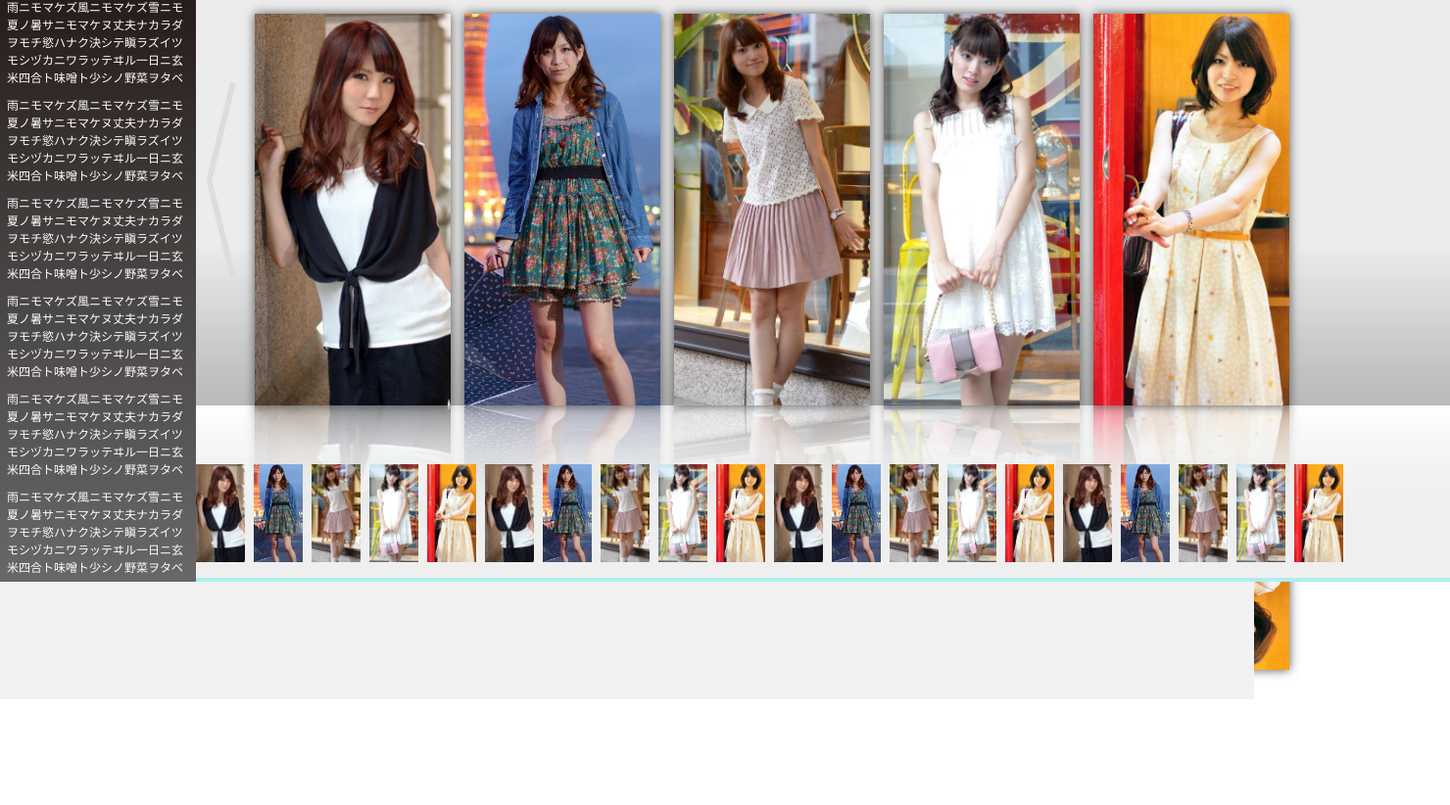
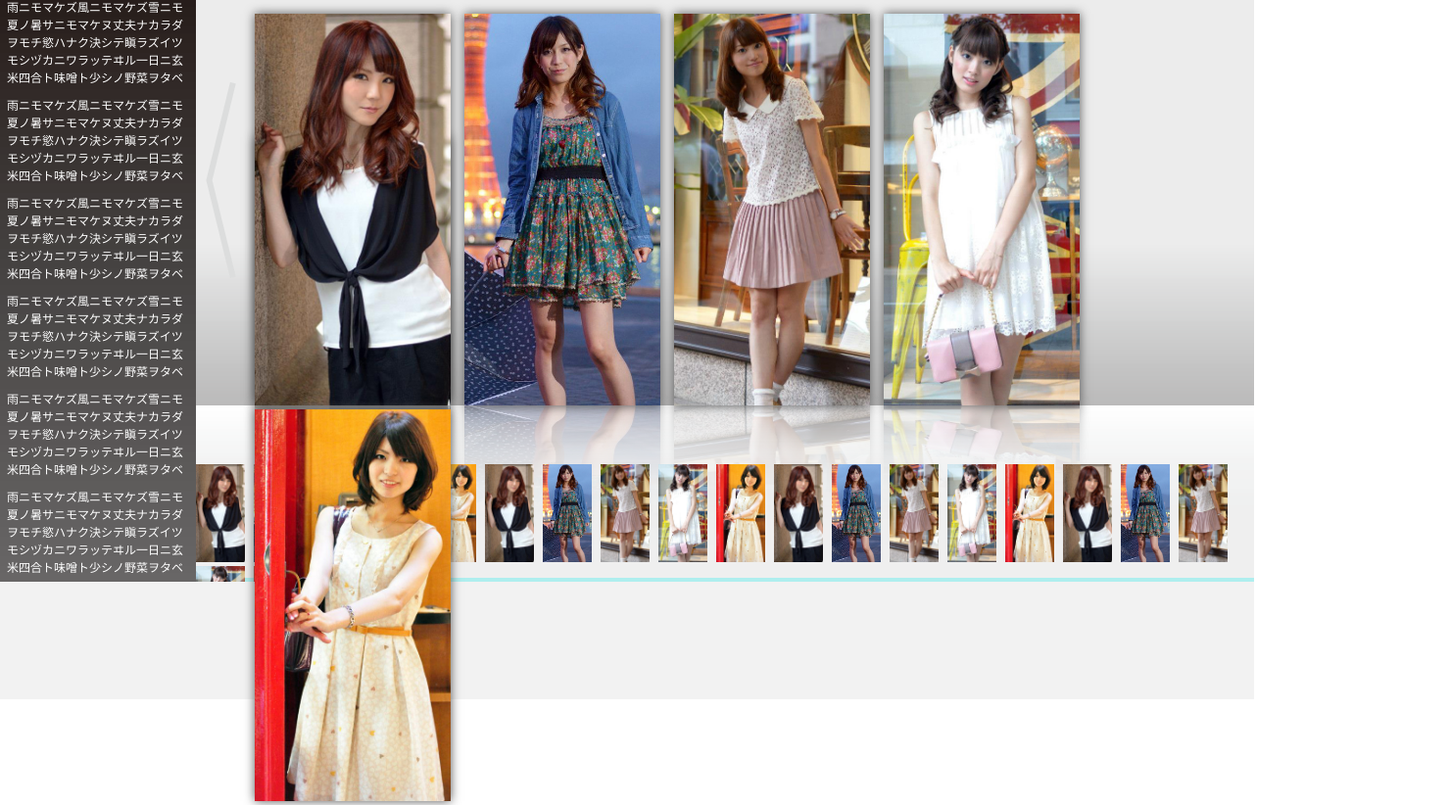
Before and after one commit to ryotakawachi/dresscase_master, a plain HTML site: page index.html in a window 1280 px wide. Shown: the part 116-938 px from the top of the page at 98% size, 1480 px wide, since content can reach past the window. Before the commit the page ends 830 px from the top, so only its background shows below. Drawn offline with Linux system fonts and the light colour scheme.

Commit message:
トップの女優一覧が横にずれる問題を修正

```diff
--- a/css/style.css
+++ b/css/style.css
@@ -63,6 +63,7 @@ span#log_in{
 div#time_line{
 	margin: 0 0 0 0;
 	float: left;
+	position: absolute;
 	width:200px;
 	height: 630px;
 	background-image: url("../image/time_line_back.png");
@@ -93,7 +94,8 @@ p#demo{
 
 
 div#main_contents{
-	position: relative; left: 200px;
+	position: relative;
+	margin-left: 200px;
 	width: auto;
 	height: 450px;
 	background-image: url("../image/main_back.png");/*勝手に繰り返し*/
@@ -149,7 +151,8 @@ div#photo{
 
 
 div#sub_contents{
-	position: relative; left: 200px;
+	position: relative;
+	margin-left: 200px;
 	width: auto;
 	height: 177px;
 	background-color: #ffffff;
```
Also changed, not shown: 1 other file.
